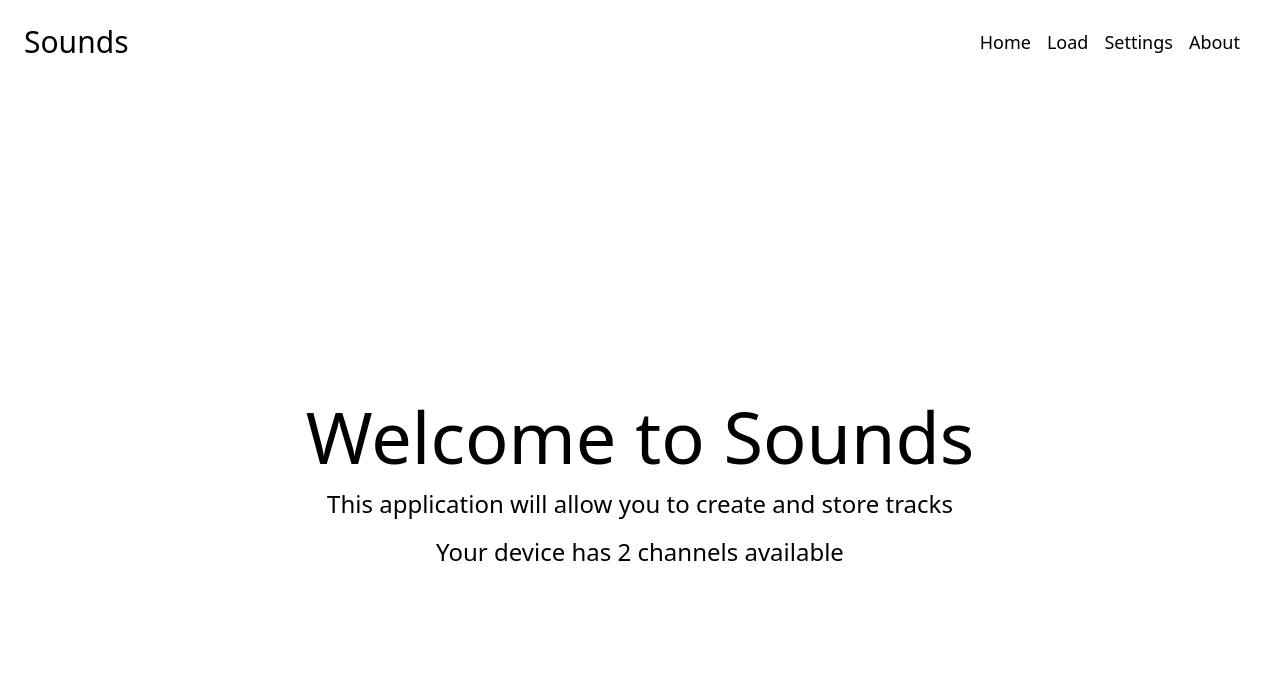
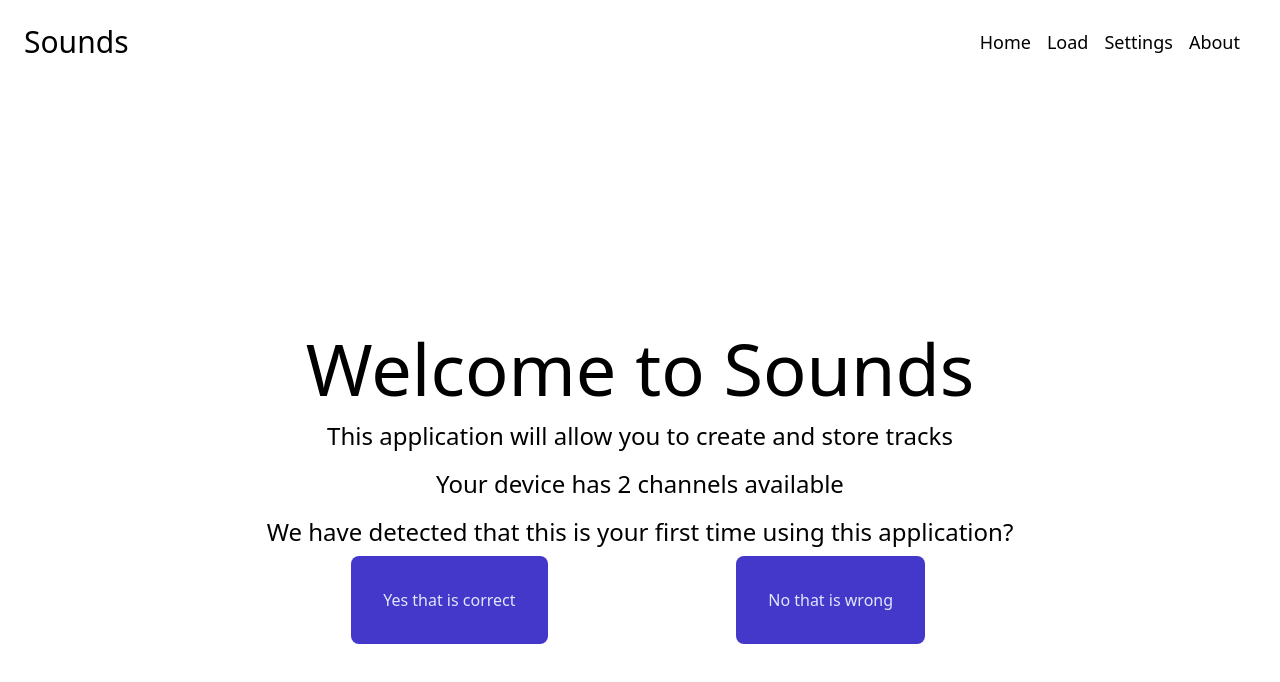
Before and after one commit to pigilwin/auditory, a React (Create React App) app: page /settings in a window 1280 px wide. Shown: the top 682 px of the page. Built offline with nearby package versions, Linux system fonts and the light colour scheme.

Commit message:
Adding onclick handlers to buttons

```diff
--- a/src/builder/drums/panel.tsx
+++ b/src/builder/drums/panel.tsx
@@ -5,8 +5,12 @@ import { drums, DrumInterface } from "./drums";
 
 export const DrumPanel = (): JSX.Element => {
 
+    const clickHandler = (): void => {
+
+    };
+
     const buttons: JSX.Element[] = drums.map((drum: DrumInterface) => {
-        return (<DrumButton key={drum.name} id={drum.name} type={drum.type} title={drum.name}/>);
+        return (<DrumButton onClick={clickHandler} key={drum.name} id={drum.name} type={drum.type} title={drum.name}/>);
     });
 
     return (
--- a/src/builder/notes/panel.tsx
+++ b/src/builder/notes/panel.tsx
@@ -5,8 +5,12 @@ import { notes, Note } from "./notes";
 
 export const NotesPanel = (): JSX.Element => {
 
+    const clickHandler = (): void => {
+
+    };
+
     const buttons: JSX.Element[] = notes.map((note: Note) => {
-        return (<NoteButton key={note.name} title={note.name} note={note.name} id={note.name}/>);
+        return (<NoteButton key={note.name} onClick={clickHandler} title={note.name} note={note.name} id={note.name}/>);
     });
 
     return (
--- a/src/builder/welcome.tsx
+++ b/src/builder/welcome.tsx
@@ -1,4 +1,5 @@
 import { Audio } from "../audio/audio";
+import { Button } from "../components/Buttons";
 import { Context } from "../Context";
 
 export const Welcome = (): JSX.Element => {
@@ -6,12 +7,29 @@ export const Welcome = (): JSX.Element => {
     const audio: Audio = Context.get().audio;
     const numberOfChannels: number = audio.numberOfChannels;
 
+    const yesClickHandler = (): void => {
+
+    };
+
+    const noClickHandler = (): void => {
+
+    };
+
     return (
         <div id="welcome-panel" className="flex h-screen">
             <div className="m-auto">
                 <h1 className="text-7xl text-center p-2">Welcome to Sounds</h1>
                 <h2 className="text-2xl text-center p-2">This application will allow you to create and store tracks</h2>
                 <h2 className="text-2xl text-center p-2">Your device has {numberOfChannels} channels available</h2>
+                <h2 className="text-2xl text-center p-2">We have detected that this is your first time using this application?</h2>
+                <div className="flex">
+                    <div className="w-1/2 text-center">
+                        <Button onClick={yesClickHandler} title="Yes that is correct" id="yes"/>
+                    </div>
+                    <div className="w-1/2 text-center">
+                        <Button onClick={noClickHandler} title="No that is wrong" id="no"/>
+                    </div>
+                </div>
             </div>
         </div>
     );
--- a/src/components/Buttons.tsx
+++ b/src/components/Buttons.tsx
@@ -1,6 +1,9 @@
+import { MouseEventHandler } from "react";
+
 interface ButtonConfiguration {
     id: string;
     title: string;
+    onClick: MouseEventHandler<HTMLButtonElement>
 }
 
 interface NoteButtonConfiguration extends ButtonConfiguration {
@@ -22,7 +25,7 @@ const defaultClasses: string[] = [
 
 export const Button = (attributes: ButtonConfiguration) => {
     return (
-        <button id={attributes.id} className={defaultClasses.join(' ')}>{attributes.title}</button>
+        <button id={attributes.id} onClick={attributes.onClick} className={defaultClasses.join(' ')}>{attributes.title}</button>
     );
 }
 
@@ -32,7 +35,7 @@ export const NoteButton = (attributes: NoteButtonConfiguration) => {
     additionalClasses.push('note-button-trigger');
 
     return (
-        <button data-node={attributes.note} id={attributes.id} className={additionalClasses.join(' ')}>{attributes.title}</button>
+        <button data-node={attributes.note} onClick={attributes.onClick} id={attributes.id} className={additionalClasses.join(' ')}>{attributes.title}</button>
     );
 }
 
@@ -42,6 +45,6 @@ export const DrumButton = (attributes: DrumButtonConfiguration) => {
     additionalClasses.push('drum-button-trigger');
 
     return (
-        <button id={attributes.id} className={additionalClasses.join(' ')}>{attributes.title}</button>
+        <button id={attributes.id} onClick={attributes.onClick} className={additionalClasses.join(' ')}>{attributes.title}</button>
     );
 }
```
